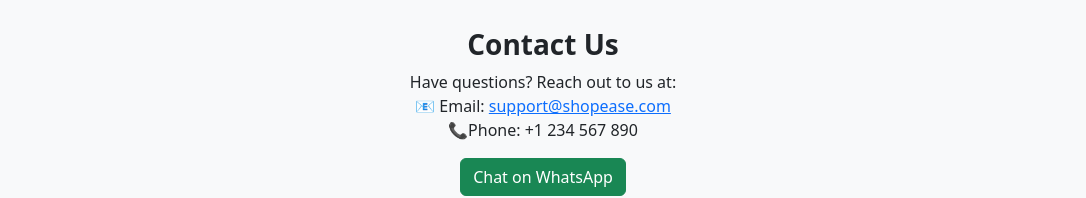
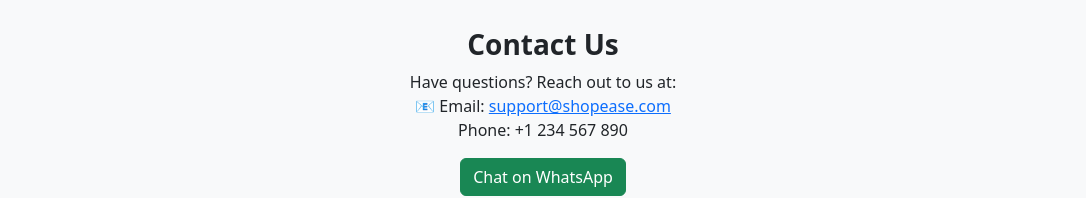
Before and after one commit to Pallavi-Shtgr/ShoppingCartDemo, a React (Vite) app: page /about in a window 1280 px wide. Shown: the part 392-590 px from the top of the page, without its empty margins (97-1183 px from the left). Built offline with nearby package versions, Linux system fonts and the light colour scheme.

Commit message:
new codes added

```diff
--- a/src/pages/about.tsx
+++ b/src/pages/about.tsx
@@ -59,7 +59,7 @@
           <br />
           📧 Email: <a href="mailto:support@shopease.com">support@shopease.com</a>
           <br />
-          📞Phone: +1 234 567 890
+          Phone: +1 234 567 890
         </p>
         <Button variant="success" href="https://wa.me/1234567890">
           Chat on WhatsApp
```
